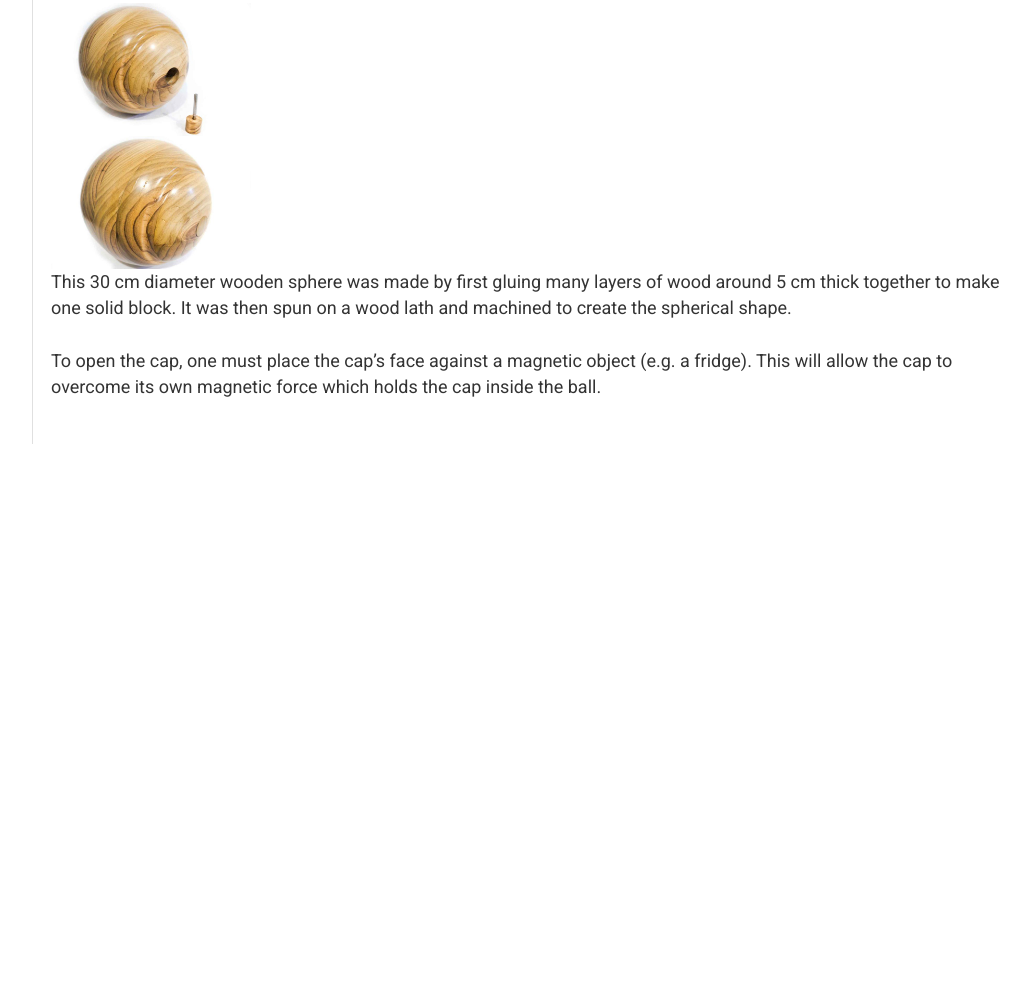
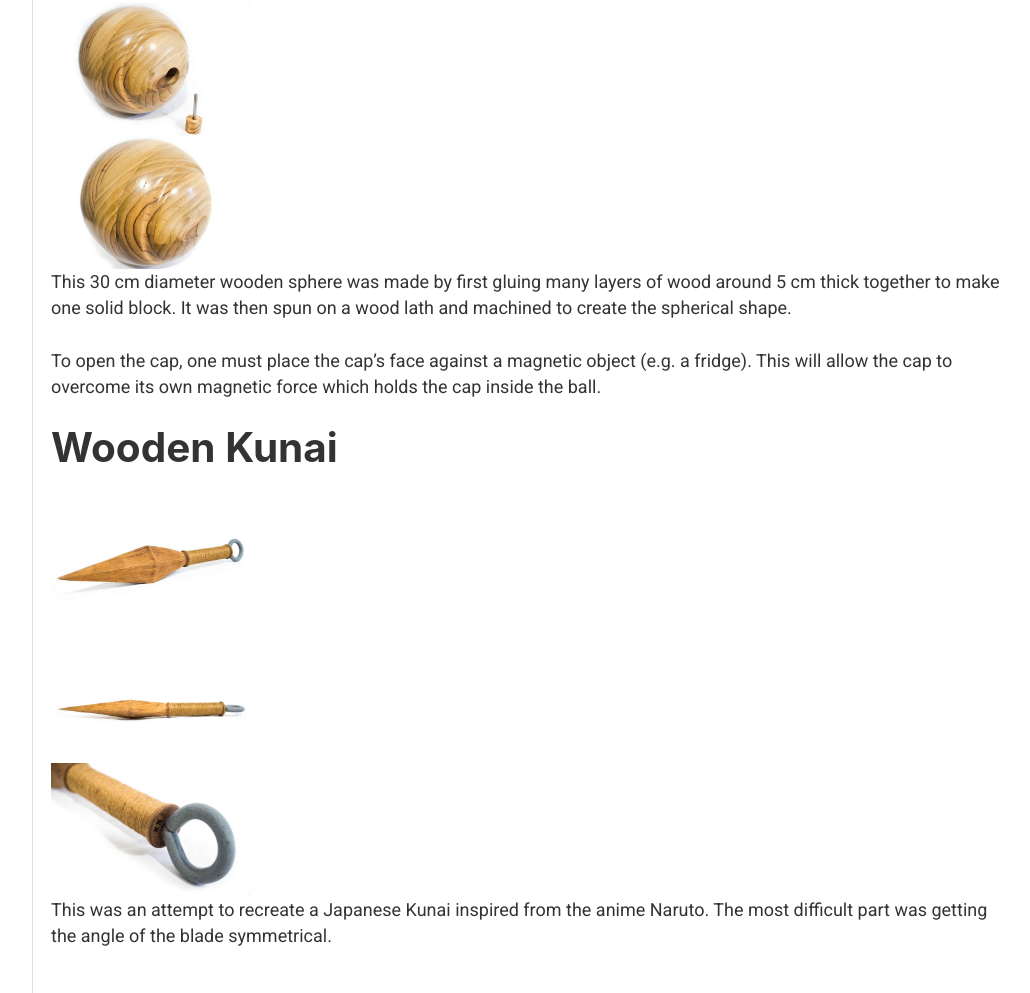
Before and after one commit to kenjikamimura/OnlinePortfolio, a Gatsby site: page /personal-projects in a window 1280 px wide. Shown: the part 1123-2116 px from the top of the page, without its empty margins (247-1277 px from the left). Before the commit the page ends 1567 px from the top, so only its background shows below. Built offline with nearby package versions, Linux system fonts and the light colour scheme; Gatsby itself is replaced by a stand-in of ours.

Commit message:
Add WoodenKunai markdown and images

```diff
--- /dev/null
+++ b/src/markdown/woodenKunai.md
@@ -0,0 +1,6 @@
+---
+id: "woodenKunai"
+---
+
+This was an attempt to recreate a Japanese Kunai inspired from the anime Naruto.
+The most difficult part was getting the angle of the blade symmetrical.
--- a/src/pages/personal-projects.js
+++ b/src/pages/personal-projects.js
@@ -1,10 +1,10 @@
 import React from "react"
 import { graphql, useStaticQuery } from "gatsby"
-import GatsbyImage from "gatsby-image"
 import Layout from "../components/layout"
 import SEO from "../components/seo"
 import CapacitiveTouchBoxPuzzle from "../sections/capacitiveTouchBoxPuzzle"
 import WoodenTimeCapsule from "../sections/WoodenTimeCapsule"
+import WoodenKunai from "../sections/WoodenKunai"
 
 const PersonalProjects = () => {
   const data = useStaticQuery(graphql`
@@ -22,6 +22,7 @@ const PersonalProjects = () => {
       <div dangerouslySetInnerHTML={{ __html: data.markdownRemark.html }} />
       <CapacitiveTouchBoxPuzzle />
       <WoodenTimeCapsule />
+      <WoodenKunai />
     </Layout>
   )
 }
--- /dev/null
+++ b/src/sections/WoodenKunai.js
@@ -0,0 +1,58 @@
+import React from "react"
+import { graphql, useStaticQuery } from "gatsby"
+import GatsbyImage from "gatsby-image"
+
+const WoodenKunai = () => {
+  const data = useStaticQuery(graphql`
+    {
+      main: file(
+        relativePath: { eq: "personalProjects/woodenKunai/main.jpg" }
+      ) {
+        childImageSharp {
+          fluid(maxWidth: 512) {
+            ...GatsbyImageSharpFluid_withWebp
+          }
+        }
+      }
+      front: file(
+        relativePath: { eq: "personalProjects/woodenKunai/front.jpg" }
+      ) {
+        childImageSharp {
+          fluid(maxWidth: 512) {
+            ...GatsbyImageSharpFluid_withWebp
+          }
+        }
+      }
+      back: file(
+        relativePath: { eq: "personalProjects/woodenKunai/back.jpg" }
+      ) {
+        childImageSharp {
+          fluid(maxWidth: 512) {
+            ...GatsbyImageSharpFluid_withWebp
+          }
+        }
+      }
+      markdownRemark(frontmatter: { id: { eq: "woodenKunai" } }) {
+        html
+      }
+    }
+  `)
+
+  return (
+    <>
+      <h1>Wooden Kunai</h1>
+      <div style={{ width: "200px" }}>
+        <GatsbyImage {...data.main.childImageSharp} />
+      </div>
+      <div style={{ width: "200px" }}>
+        <GatsbyImage {...data.front.childImageSharp} />
+      </div>
+      <div style={{ width: "200px" }}>
+        <GatsbyImage {...data.back.childImageSharp} />
+      </div>
+      <div dangerouslySetInnerHTML={{ __html: data.markdownRemark.html }} />
+    </>
+  )
+}
+
+export default WoodenKunai
```
Also changed, not shown: src/images/personalProjects/woodenKunai/back.jpg (added), src/images/personalProjects/woodenKunai/front.jpg (added), src/images/personalProjects/woodenKunai/main.jpg (added).
